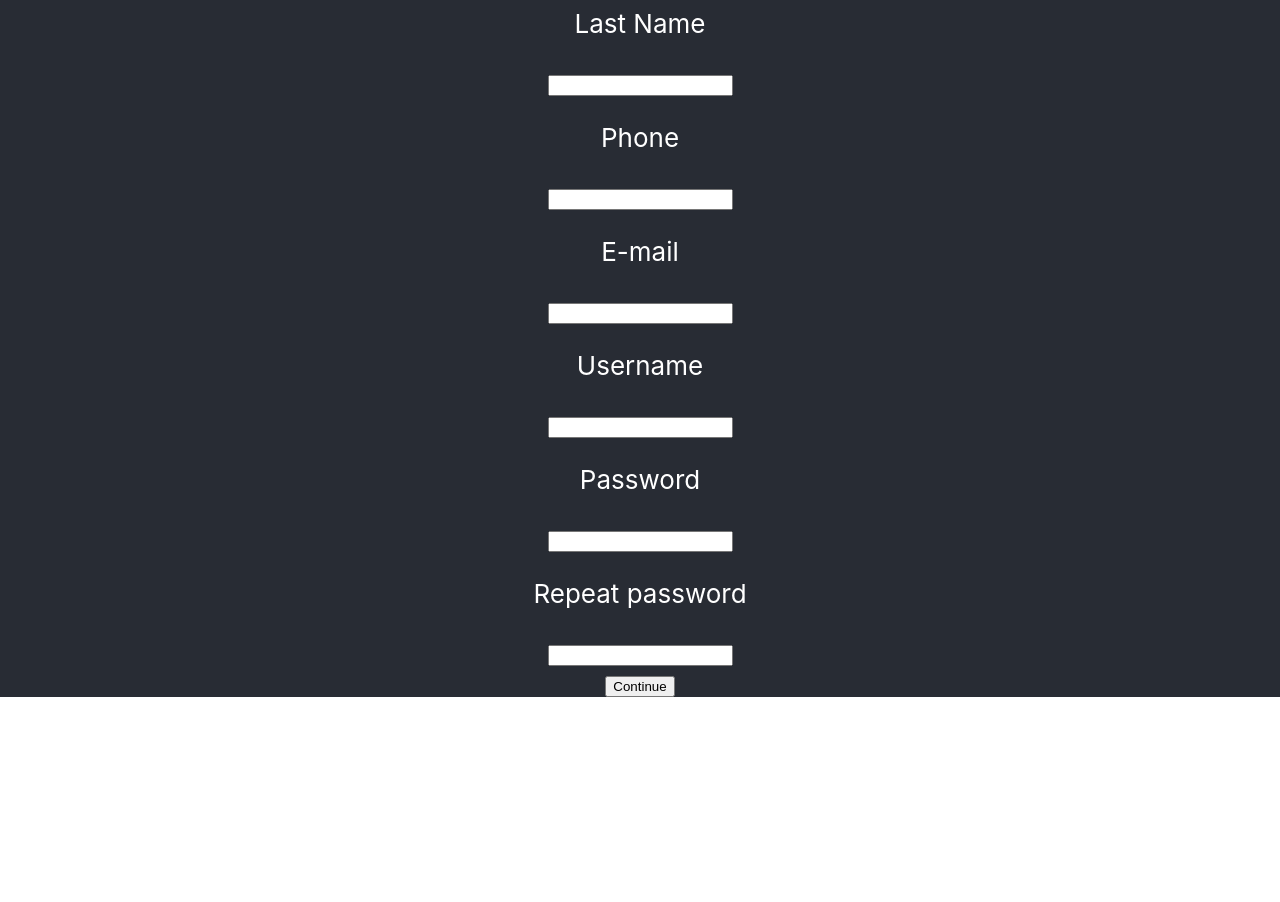
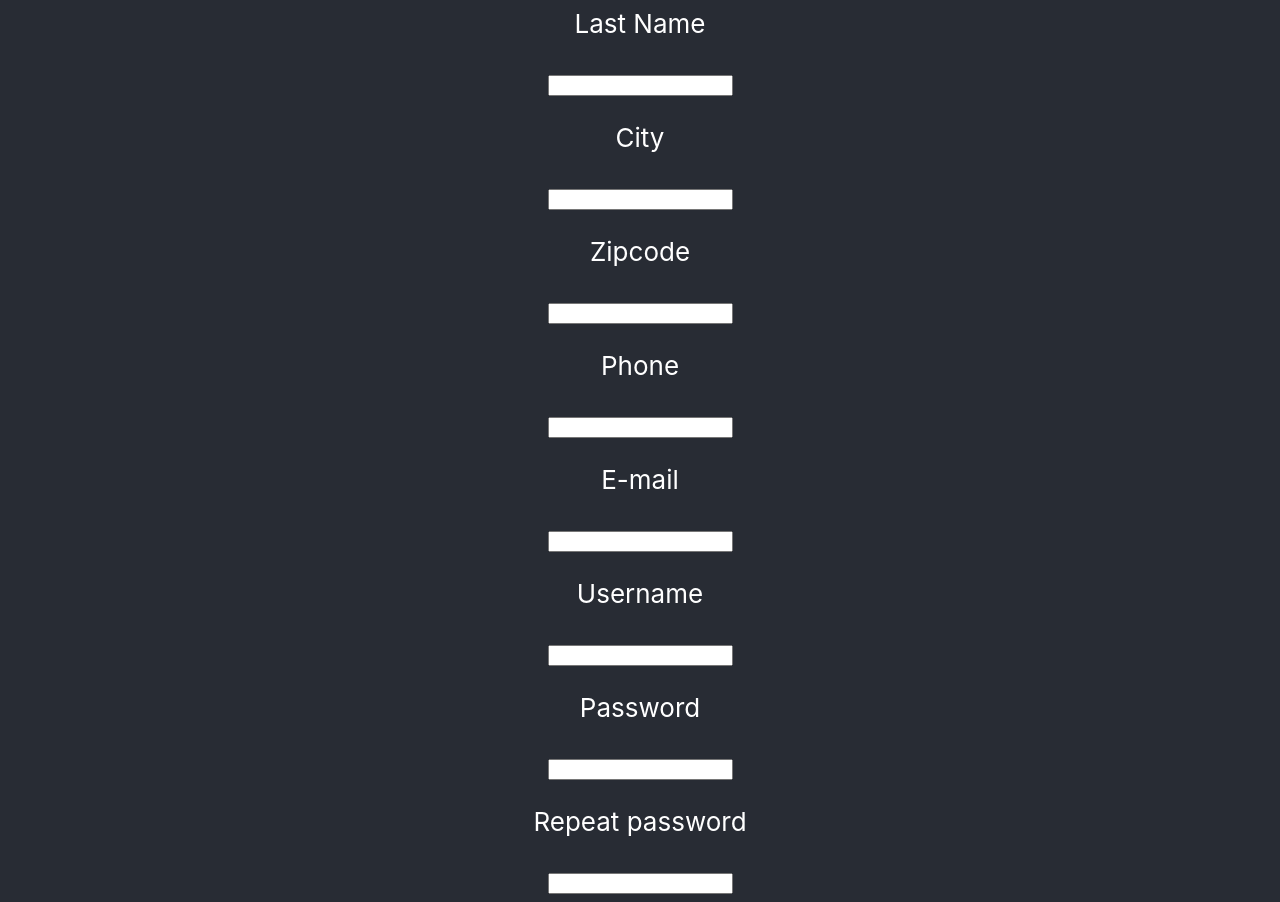
Before and after one commit to build-week-pt-replate/frontend, a React (Create React App) app in the folder replate/: page /signup/volunteer in a window 1280 px wide. Shown: the part 960-1862 px from the top of the page. Before the commit the page ends 1657 px from the top, so only its background shows below. Built offline with nearby package versions, Linux system fonts and the light colour scheme.

Commit message:
Added zip and city onto volunteer signup form

```diff
--- a/replate/src/components/Volunteer/Volunteer.js
+++ b/replate/src/components/Volunteer/Volunteer.js
@@ -55,6 +55,24 @@ class Volunteer extends React.Component {
             />
           </div>
           <div className="input-field">
+            <p>City</p>
+            <input
+              type="text"
+              name="city"
+              onChange={this.changeHandler}
+              value={this.state.newVolunteer.name}
+            />
+          </div>
+          <div className="input-field">
+            <p>Zipcode</p>
+            <input
+              type="text"
+              name="zipcode"
+              onChange={this.changeHandler}
+              value={this.state.newVolunteer.name}
+            />
+          </div>
+          <div className="input-field">
             <p>Phone</p>
             <input
               type="text"
```
